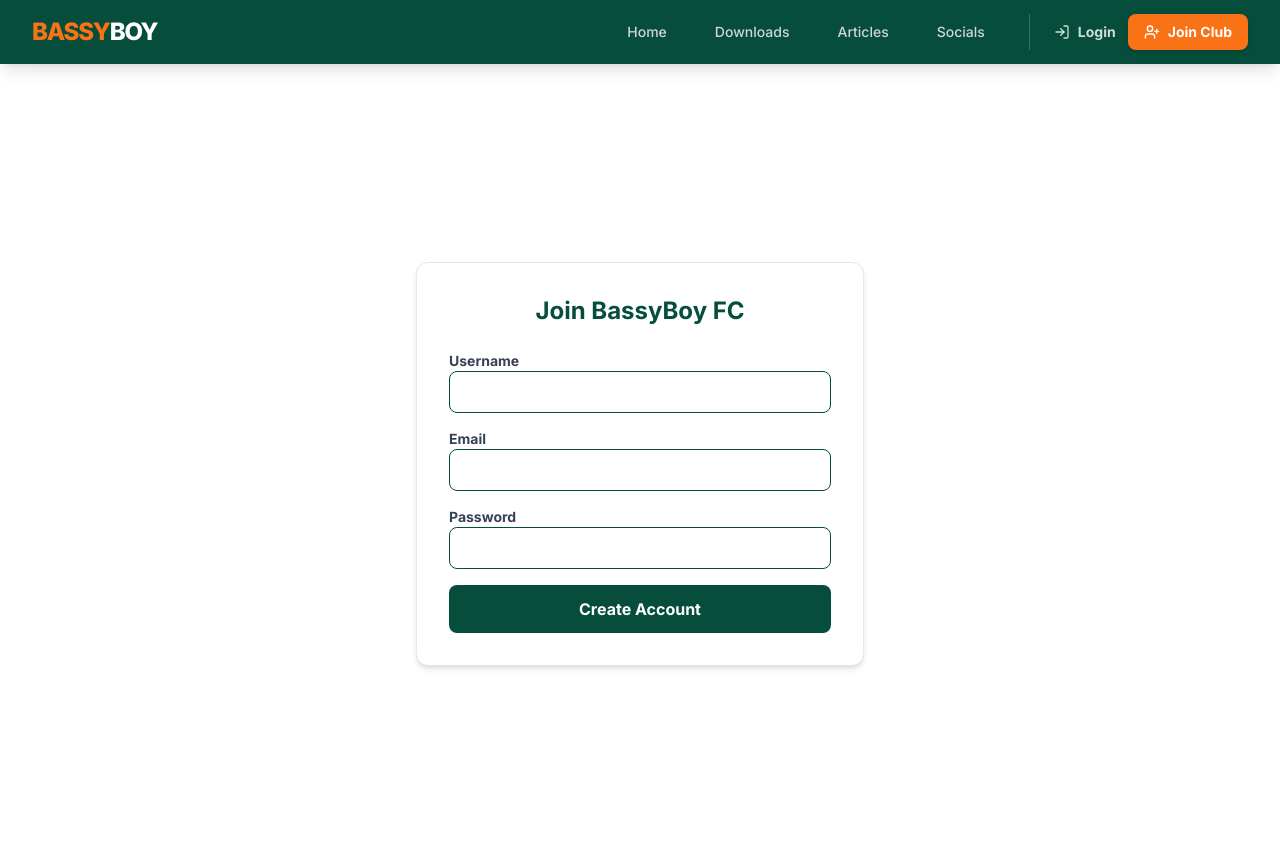
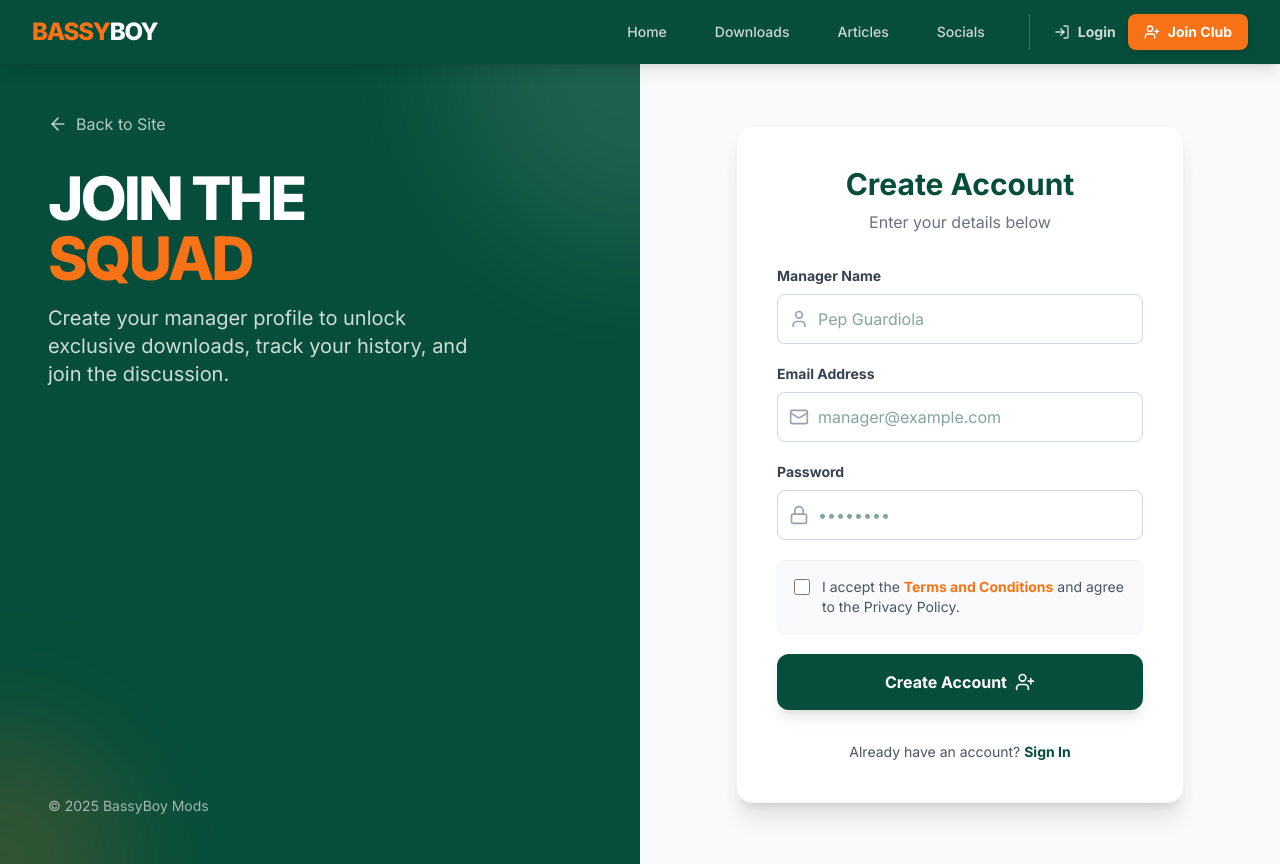
Before and after one commit to GazTheDev/bassyboyo, a Next.js app: page /register in a window 1280 px wide. Built offline with nearby package versions, Linux system fonts and the light colour scheme; no server answers.

Commit message:
updated register/login

```diff
--- a/app/admin/page.tsx
+++ b/app/admin/page.tsx
@@ -1,32 +1,113 @@
-export default function AdminDashboard() {
+import { PrismaClient } from "@prisma/client";
+import Link from "next/link";
+import { Download, FileText, Users, MessageSquare, ArrowRight } from "lucide-react";
+
+// Instantiate it right here
+const prisma = new PrismaClient();
+
+export default async function AdminDashboard() {
+  // 1. Fetch all stats in parallel
+  const [downloadStats, articleCount, userCount, commentCount] = await Promise.all([
+    // Sum up the 'downloads' column
+    prisma.download.aggregate({
+      _sum: { downloads: true },
+      _count: true,
+    }),
+    prisma.article.count(),
+    prisma.user.count(),
+    prisma.comment.count(),
+  ]);
+
+  const totalDownloads = downloadStats._sum.downloads || 0;
+  const totalFiles = downloadStats._count;
+
   return (
     <div>
-      <h2 className="text-2xl font-bold text-gray-800 mb-6">Dashboard Overview</h2>
+      <div className="mb-8">
+        <h2 className="text-3xl font-bold text-[#064E3B]">Dashboard Overview</h2>
+        <p className="text-gray-500">Welcome back, Manager. Here is what's happening today.</p>
+      </div>
 
-      <div className="grid grid-cols-1 md:grid-cols-3 gap-6">
+      {/* --- STATS GRID --- */}
+      <div className="grid grid-cols-1 md:grid-cols-2 lg:grid-cols-4 gap-6 mb-10">
 
-        {/* Stat Card 1 */}
-        <div className="bg-orange-50 p-6 rounded-xl border border-bassy-orange/20">
-          <h3 className="text-gray-500 font-medium">Total Downloads</h3>
-          <p className="text-4xl font-bold text-bassy-orange mt-2">15.2k</p>
+        {/* Card 1: Downloads */}
+        <div className="bg-white p-6 rounded-xl border border-gray-200 shadow-sm relative overflow-hidden group">
+          <div className="absolute top-0 right-0 p-4 opacity-10 group-hover:opacity-20 transition-opacity text-[#F97316]">
+            <Download size={60} />
+          </div>
+          <h3 className="text-gray-500 font-bold text-sm uppercase tracking-wider">Total Downloads</h3>
+          <p className="text-4xl font-extrabold text-[#F97316] mt-2">{totalDownloads.toLocaleString()}</p>
+          <p className="text-xs text-gray-400 mt-1">Across {totalFiles} files</p>
         </div>
 
-        {/* Stat Card 2 */}
-        <div className="bg-green-50 p-6 rounded-xl border border-green-200">
-          <h3 className="text-gray-500 font-medium">Active Articles</h3>
-          <p className="text-4xl font-bold text-bassy-green mt-2">8</p>
+        {/* Card 2: Articles */}
+        <div className="bg-white p-6 rounded-xl border border-gray-200 shadow-sm relative overflow-hidden group">
+           <div className="absolute top-0 right-0 p-4 opacity-10 group-hover:opacity-20 transition-opacity text-[#064E3B]">
+            <FileText size={60} />
+          </div>
+          <h3 className="text-gray-500 font-bold text-sm uppercase tracking-wider">Articles</h3>
+          <p className="text-4xl font-extrabold text-[#064E3B] mt-2">{articleCount}</p>
+          <p className="text-xs text-gray-400 mt-1">Published posts</p>
         </div>
 
-        {/* Stat Card 3 */}
-        <div className="bg-gray-50 p-6 rounded-xl border border-gray-200">
-          <h3 className="text-gray-500 font-medium">Pending Comments</h3>
-          <p className="text-4xl font-bold text-gray-800 mt-2">12</p>
+        {/* Card 3: Users */}
+        <div className="bg-white p-6 rounded-xl border border-gray-200 shadow-sm relative overflow-hidden group">
+           <div className="absolute top-0 right-0 p-4 opacity-10 group-hover:opacity-20 transition-opacity text-blue-600">
+            <Users size={60} />
+          </div>
+          <h3 className="text-gray-500 font-bold text-sm uppercase tracking-wider">Community</h3>
+          <p className="text-4xl font-extrabold text-blue-600 mt-2">{userCount}</p>
+          <p className="text-xs text-gray-400 mt-1">Registered managers</p>
+        </div>
+
+        {/* Card 4: Comments */}
+        <div className="bg-white p-6 rounded-xl border border-gray-200 shadow-sm relative overflow-hidden group">
+           <div className="absolute top-0 right-0 p-4 opacity-10 group-hover:opacity-20 transition-opacity text-purple-600">
+            <MessageSquare size={60} />
+          </div>
+          <h3 className="text-gray-500 font-bold text-sm uppercase tracking-wider">Engagement</h3>
+          <p className="text-4xl font-extrabold text-purple-600 mt-2">{commentCount}</p>
+          <p className="text-xs text-gray-400 mt-1">Total comments</p>
         </div>
 
       </div>
 
-      <div className="mt-10 p-4 bg-yellow-50 text-yellow-800 rounded-lg border border-yellow-200">
-        <strong>⚠️ Note:</strong> Authentication is currently disabled. Anyone can access this page until we add login protection.
+      {/* --- QUICK ACTIONS --- */}
+      <h3 className="text-xl font-bold text-gray-800 mb-4">Quick Actions</h3>
+      <div className="grid grid-cols-1 md:grid-cols-3 gap-6">
+
+        <Link
+          href="/admin/downloads/new"
+          className="bg-[#F97316]/10 border border-[#F97316]/20 p-6 rounded-xl hover:bg-[#F97316] hover:text-white transition-all group"
+        >
+          <div className="font-bold text-[#F97316] group-hover:text-white flex items-center gap-2 mb-2">
+            <Download size={20} /> Upload File
+          </div>
+          <p className="text-sm text-gray-600 group-hover:text-white/80">Add a new tactic or graphic pack.</p>
+        </Link>
+
+        <Link
+          href="/admin/articles/new"
+          className="bg-[#064E3B]/10 border border-[#064E3B]/20 p-6 rounded-xl hover:bg-[#064E3B] hover:text-white transition-all group"
+        >
+          <div className="font-bold text-[#064E3B] group-hover:text-white flex items-center gap-2 mb-2">
+            <FileText size={20} /> Write Article
+          </div>
+          <p className="text-sm text-gray-600 group-hover:text-white/80">Publish a tutorial or update.</p>
+        </Link>
+
+        <Link
+          href="/"
+          target="_blank"
+          className="bg-gray-50 border border-gray-200 p-6 rounded-xl hover:bg-white hover:shadow-md transition-all group"
+        >
+          <div className="font-bold text-gray-800 flex items-center gap-2 mb-2">
+            <ArrowRight size={20} /> View Website
+          </div>
+          <p className="text-sm text-gray-500">See what the public sees.</p>
+        </Link>
+
       </div>
     </div>
   );
--- a/app/login/page.tsx
+++ b/app/login/page.tsx
@@ -122,7 +122,7 @@ function SubmitButton() {
     <button
       type="submit"
       disabled={pending}
-      className="w-full bg-[#F97316] text-white font-bold py-4 rounded-xl hover:bg-[#c2410c] transition flex items-center justify-center gap-2 disabled:opacity-70 disabled:cursor-not-allowed shadow-lg hover:shadow-orange-500/20"
+      className="w-full bg-[#064E3B] text-white font-bold py-4 rounded-xl hover:bg-[#c2410c] transition flex items-center justify-center gap-2 disabled:opacity-70 disabled:cursor-not-allowed shadow-lg hover:shadow-orange-500/20"
     >
       {pending ? "Signing In..." : (
         <>
--- a/app/register/page.tsx
+++ b/app/register/page.tsx
@@ -1,30 +1,160 @@
+"use client";
+
+import { useActionState } from "react";
+import { useFormStatus } from "react-dom";
+import Link from "next/link";
+import { ArrowLeft, Lock, Mail, User, UserPlus, AlertCircle } from "lucide-react";
 import { registerUser } from "@/app/actions/auth";
 
 export default function RegisterPage() {
+  // We use useActionState to handle server errors (like "User already exists")
+  const [state, formAction] = useActionState(registerUser, null);
+
   return (
-    <div className="min-h-screen flex items-center justify-center bg-bassy-green-light">
-      <div className="bg-white p-8 rounded-xl shadow-md w-full max-w-md border border-gray-200">
-        <h1 className="text-2xl font-bold text-center text-bassy-green mb-6">Join BassyBoy FC</h1>
+    <div className="min-h-screen flex">
 
-        <form action={registerUser} className="space-y-4">
-          <div>
-            <label className="block text-sm font-bold text-gray-700">Username</label>
-            <input type="text" name="name" required className="w-full border p-2 rounded-lg" />
-          </div>
-          <div>
-            <label className="block text-sm font-bold text-gray-700">Email</label>
-            <input type="email" name="email" required className="w-full border p-2 rounded-lg" />
-          </div>
-          <div>
-            <label className="block text-sm font-bold text-gray-700">Password</label>
-            <input type="password" name="password" required className="w-full border p-2 rounded-lg" />
+      {/* --- LEFT SIDE: BRANDING (Desktop Only) --- */}
+      <div className="hidden lg:flex lg:w-1/2 bg-[#064E3B] relative overflow-hidden flex-col justify-between p-12 text-white">
+        {/* Decorative Background */}
+        <div className="absolute top-0 right-0 w-96 h-96 bg-white/10 rounded-full blur-3xl -translate-y-1/2 translate-x-1/2"></div>
+        <div className="absolute bottom-0 left-0 w-64 h-64 bg-[#F97316]/20 rounded-full blur-3xl translate-y-1/2 -translate-x-1/2"></div>
+
+        <div className="relative z-10">
+          <Link href="/" className="inline-flex items-center gap-2 text-white/70 hover:text-white transition-colors mb-8">
+            <ArrowLeft size={20} /> Back to Site
+          </Link>
+          <h1 className="text-6xl font-extrabold tracking-tighter">
+            JOIN THE <br/> <span className="text-[#F97316]">SQUAD</span>
+          </h1>
+          <p className="mt-4 text-xl text-white/80 max-w-md">
+            Create your manager profile to unlock exclusive downloads, track your history, and join the discussion.
+          </p>
+        </div>
+
+        <div className="relative z-10 flex items-center gap-4 text-sm opacity-60">
+          <span>&copy; {new Date().getFullYear()} BassyBoy Mods</span>
+        </div>
+      </div>
+
+      {/* --- RIGHT SIDE: FORM --- */}
+      <div className="w-full lg:w-1/2 flex items-center justify-center p-8 bg-gray-50">
+        <div className="w-full max-w-md bg-white p-8 md:p-10 rounded-2xl shadow-xl border border-gray-100">
+
+          <div className="text-center mb-8">
+            <h2 className="text-3xl font-bold text-[#064E3B] mb-2">Create Account</h2>
+            <p className="text-gray-500">Enter your details below</p>
           </div>
 
-          <button type="submit" className="w-full bg-[#064E3B] text-white font-bold py-3 rounded-lg hover:bg-bassy-orange-dark">
-            Create Account
-          </button>
-        </form>
+          <form action={formAction} className="space-y-5">
+
+            {/* Name Input */}
+            <div>
+              <label className="block text-sm font-bold text-gray-700 mb-2">Manager Name</label>
+              <div className="relative">
+                <div className="absolute inset-y-0 left-0 pl-3 flex items-center pointer-events-none text-gray-400">
+                  <User size={20} />
+                </div>
+                <input
+                  type="text"
+                  name="name"
+                  required
+                  placeholder="Pep Guardiola"
+                  className="w-full pl-10 pr-4 py-3 border border-gray-300 rounded-lg focus:outline-none focus:ring-2 focus:ring-[#F97316] transition-all"
+                />
+              </div>
+            </div>
+
+            {/* Email Input */}
+            <div>
+              <label className="block text-sm font-bold text-gray-700 mb-2">Email Address</label>
+              <div className="relative">
+                <div className="absolute inset-y-0 left-0 pl-3 flex items-center pointer-events-none text-gray-400">
+                  <Mail size={20} />
+                </div>
+                <input
+                  type="email"
+                  name="email"
+                  required
+                  placeholder="manager@example.com"
+                  className="w-full pl-10 pr-4 py-3 border border-gray-300 rounded-lg focus:outline-none focus:ring-2 focus:ring-[#F97316] transition-all"
+                />
+              </div>
+            </div>
+
+            {/* Password Input */}
+            <div>
+              <label className="block text-sm font-bold text-gray-700 mb-2">Password</label>
+              <div className="relative">
+                <div className="absolute inset-y-0 left-0 pl-3 flex items-center pointer-events-none text-gray-400">
+                  <Lock size={20} />
+                </div>
+                <input
+                  type="password"
+                  name="password"
+                  required
+                  placeholder="••••••••"
+                  className="w-full pl-10 pr-4 py-3 border border-gray-300 rounded-lg focus:outline-none focus:ring-2 focus:ring-[#F97316] transition-all"
+                />
+              </div>
+            </div>
+
+            {/* Terms and Conditions Checkbox */}
+            <div className="flex items-start gap-3 p-4 bg-gray-50 rounded-lg border border-gray-100">
+              <div className="flex items-center h-5">
+                <input
+                  id="terms"
+                  name="terms"
+                  type="checkbox"
+                  required
+                  className="w-4 h-4 border border-gray-300 rounded bg-gray-50 focus:ring-3 focus:ring-[#F97316] text-[#F97316]"
+                />
+              </div>
+              <label htmlFor="terms" className="text-sm text-gray-600">
+                I accept the <Link href="/terms" className="text-[#F97316] font-bold hover:underline">Terms and Conditions</Link> and agree to the Privacy Policy.
+              </label>
+            </div>
+
+            {/* Error Message */}
+            {state?.error && (
+              <div className="bg-red-50 text-red-600 text-sm p-3 rounded-lg flex items-center gap-2 border border-red-100 font-bold">
+                <AlertCircle size={16} /> {state.error}
+              </div>
+            )}
+
+            {/* Submit Button */}
+            <SubmitButton />
+
+          </form>
+
+          {/* Footer Links */}
+          <div className="mt-8 text-center text-sm text-gray-600">
+            Already have an account?{" "}
+            <Link href="/login" className="text-[#064E3B] font-bold hover:underline">
+              Sign In
+            </Link>
+          </div>
+
+        </div>
       </div>
     </div>
   );
 }
+
+// Helper Component for Loading State
+function SubmitButton() {
+  const { pending } = useFormStatus();
+
+  return (
+    <button
+      type="submit"
+      disabled={pending}
+      className="w-full bg-[#064E3B] text-white font-bold py-4 rounded-xl hover:bg-[#053d2e] transition flex items-center justify-center gap-2 disabled:opacity-70 disabled:cursor-not-allowed shadow-lg hover:shadow-emerald-900/20"
+    >
+      {pending ? "Creating Account..." : (
+        <>
+          Create Account <UserPlus size={20} />
+        </>
+      )}
+    </button>
+  );
+}
```
Also changed, not shown: app/actions/auth.ts (+22 -9 lines).
